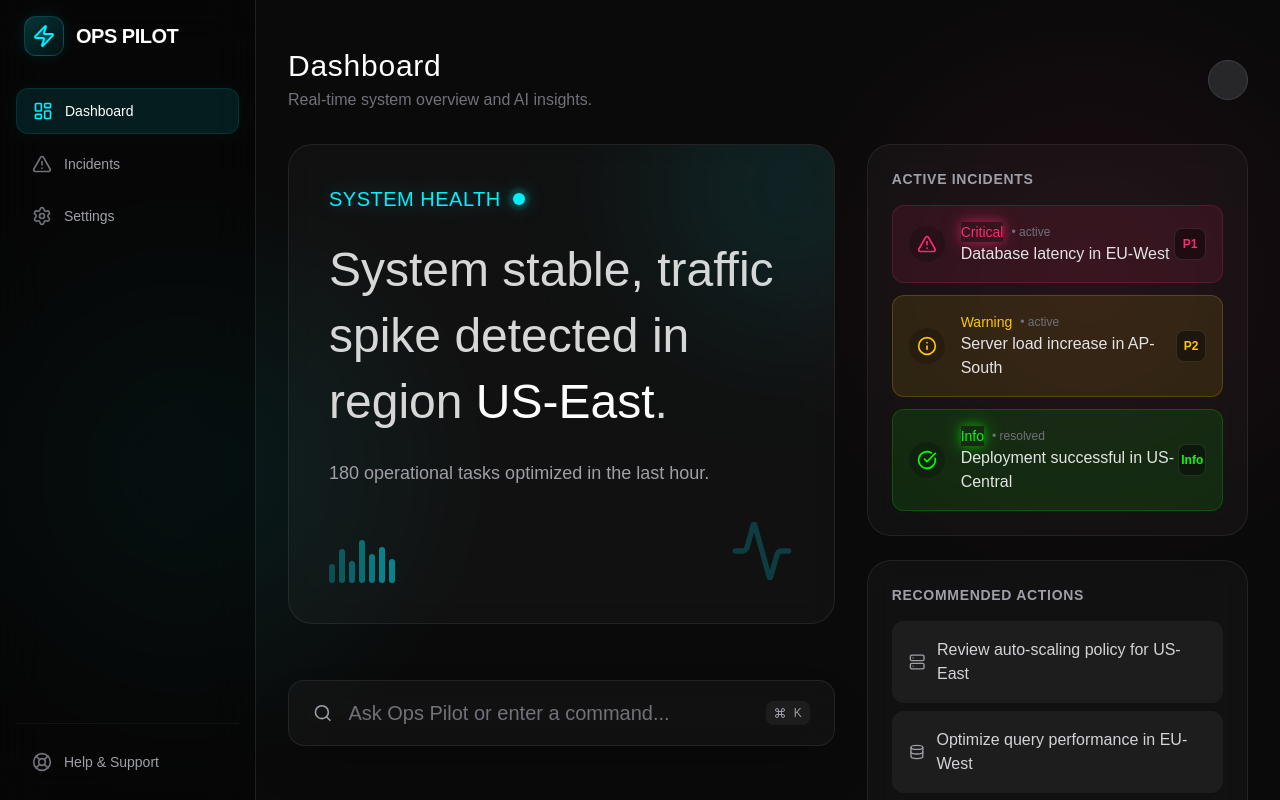
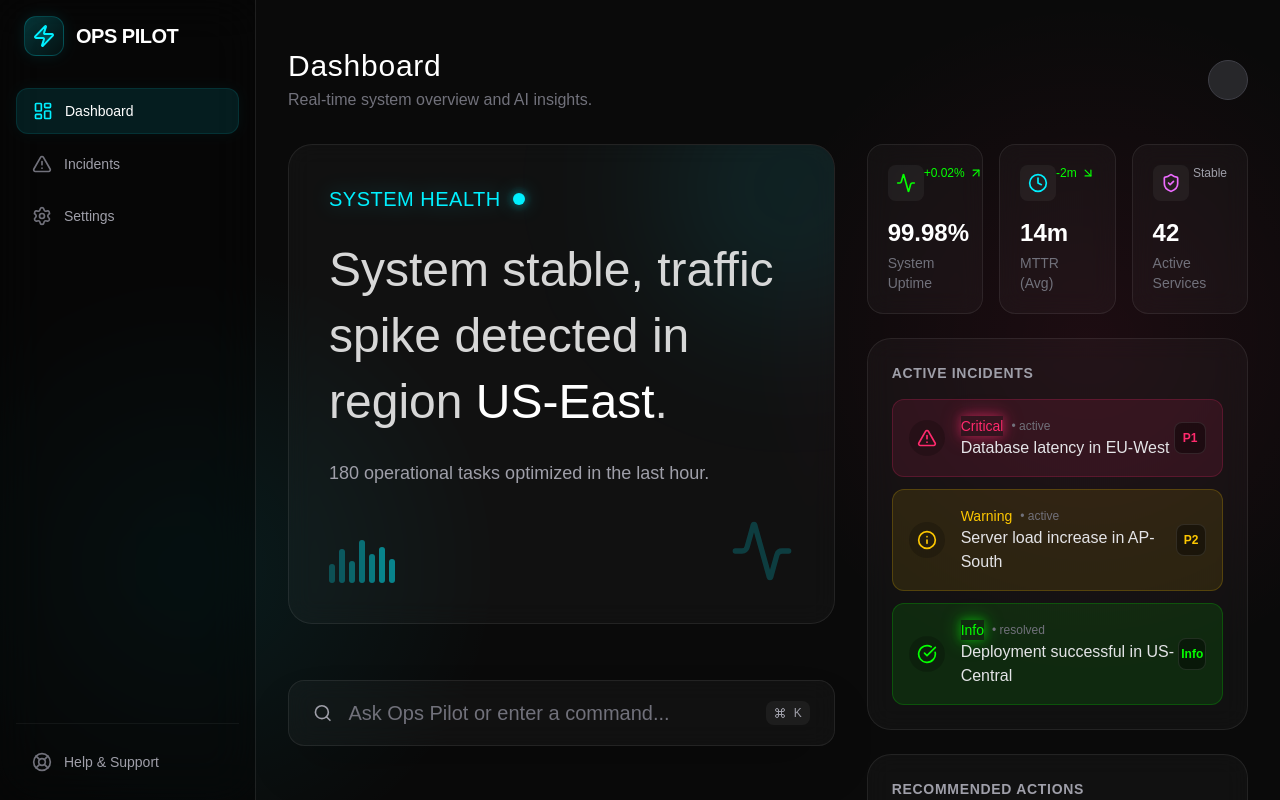
Before and after one commit to itssunnyfunny/Ops-Pilot, a Next.js app: page /dashboard in a window 1280 px wide. Shown: the top 800 px of the page. Built offline with nearby package versions, Linux system fonts and the light colour scheme.

Commit message:
stats-card is added with applimentation in dashboard

```diff
--- a/app/(app)/dashboard/page.tsx
+++ b/app/(app)/dashboard/page.tsx
@@ -2,6 +2,7 @@ import { SystemHealth } from "@/components/dashboard/summary-panel";
 import { ActiveIncidents } from "@/components/dashboard/incidents-table";
 import { RecommendedActions } from "@/components/dashboard/action-list";
 import { CommandBar } from "@/components/dashboard/command-bar";
+import { StatsCards } from "@/components/dashboard/stats-cards";
 
 export default function Dashboard() {
     return (
@@ -30,6 +31,7 @@ export default function Dashboard() {
 
                 {/* Right Column: Incidents & Actions (Span 5) */}
                 <div className="lg:col-span-5 flex flex-col gap-6">
+                    <StatsCards />
                     <ActiveIncidents />
                     <RecommendedActions />
                 </div>
--- /dev/null
+++ b/components/dashboard/stats-cards.tsx
@@ -0,0 +1,54 @@
+import { ArrowUpRight, ArrowDownRight, Activity, Clock, ShieldCheck } from "lucide-react";
+
+export function StatsCards() {
+    const stats = [
+        {
+            label: "System Uptime",
+            value: "99.98%",
+            change: "+0.02%",
+            trend: "up",
+            icon: Activity,
+            color: "text-accent-green"
+        },
+        {
+            label: "MTTR (Avg)",
+            value: "14m",
+            change: "-2m",
+            trend: "down", // down is good for MTTR, but visually we might want green
+            isPositive: true,
+            icon: Clock,
+            color: "text-accent-blue"
+        },
+        {
+            label: "Active Services",
+            value: "42",
+            change: "Stable",
+            trend: "neutral",
+            icon: ShieldCheck,
+            color: "text-fuchsia-400"
+        }
+    ];
+
+    return (
+        <div className="grid grid-cols-1 md:grid-cols-3 gap-4">
+            {stats.map((stat) => (
+                <div key={stat.label} className="glass-panel p-5 rounded-2xl flex flex-col justify-between hover:bg-white/5 transition-colors">
+                    <div className="flex justify-between items-start mb-4">
+                        <div className={`p-2 rounded-lg bg-white/5 ${stat.color}`}>
+                            <stat.icon size={20} />
+                        </div>
+                        <div className={`flex items-center text-xs font-medium ${stat.isPositive || stat.trend === 'up' ? 'text-accent-green' : 'text-zinc-400'}`}>
+                            {stat.change}
+                            {stat.trend === 'up' && <ArrowUpRight size={14} className="ml-1" />}
+                            {stat.trend === 'down' && <ArrowDownRight size={14} className="ml-1" />}
+                        </div>
+                    </div>
+                    <div>
+                        <div className="text-2xl font-bold text-white mb-1">{stat.value}</div>
+                        <div className="text-sm text-zinc-500">{stat.label}</div>
+                    </div>
+                </div>
+            ))}
+        </div>
+    );
+}
```
